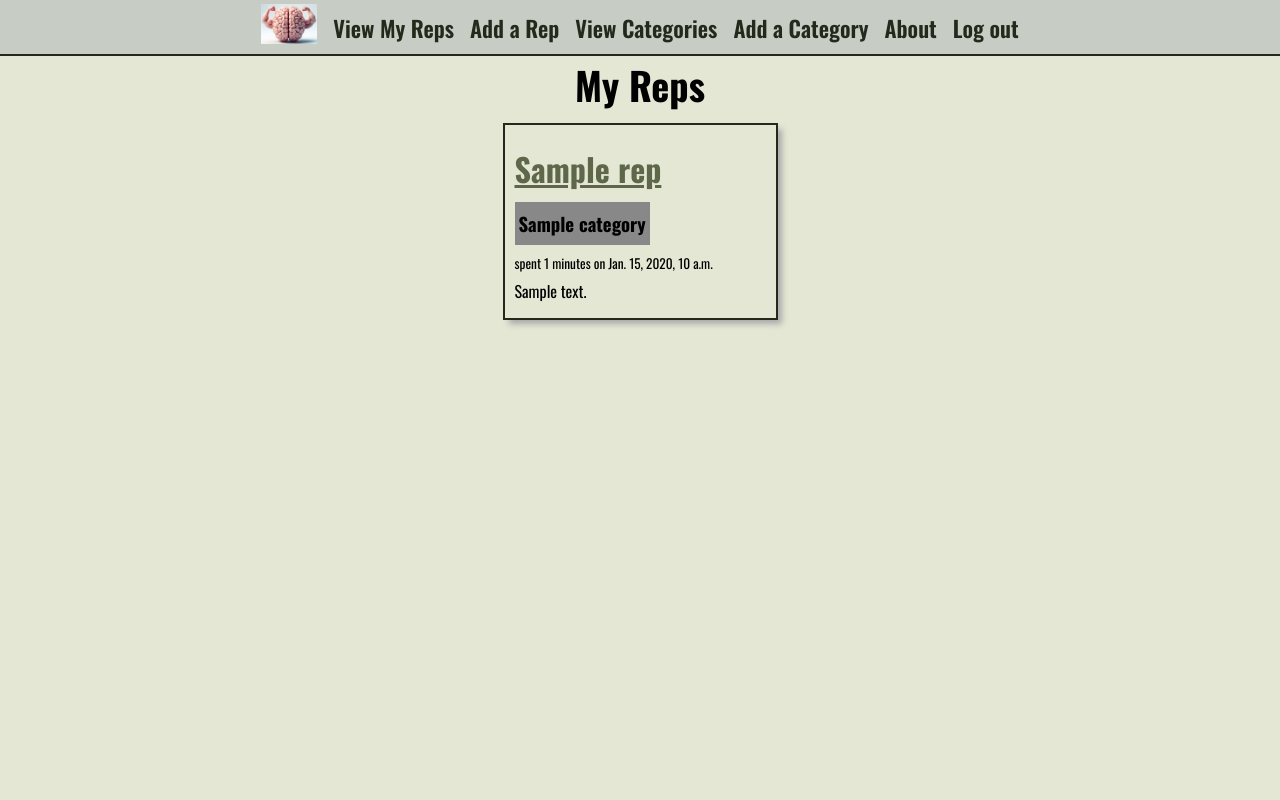
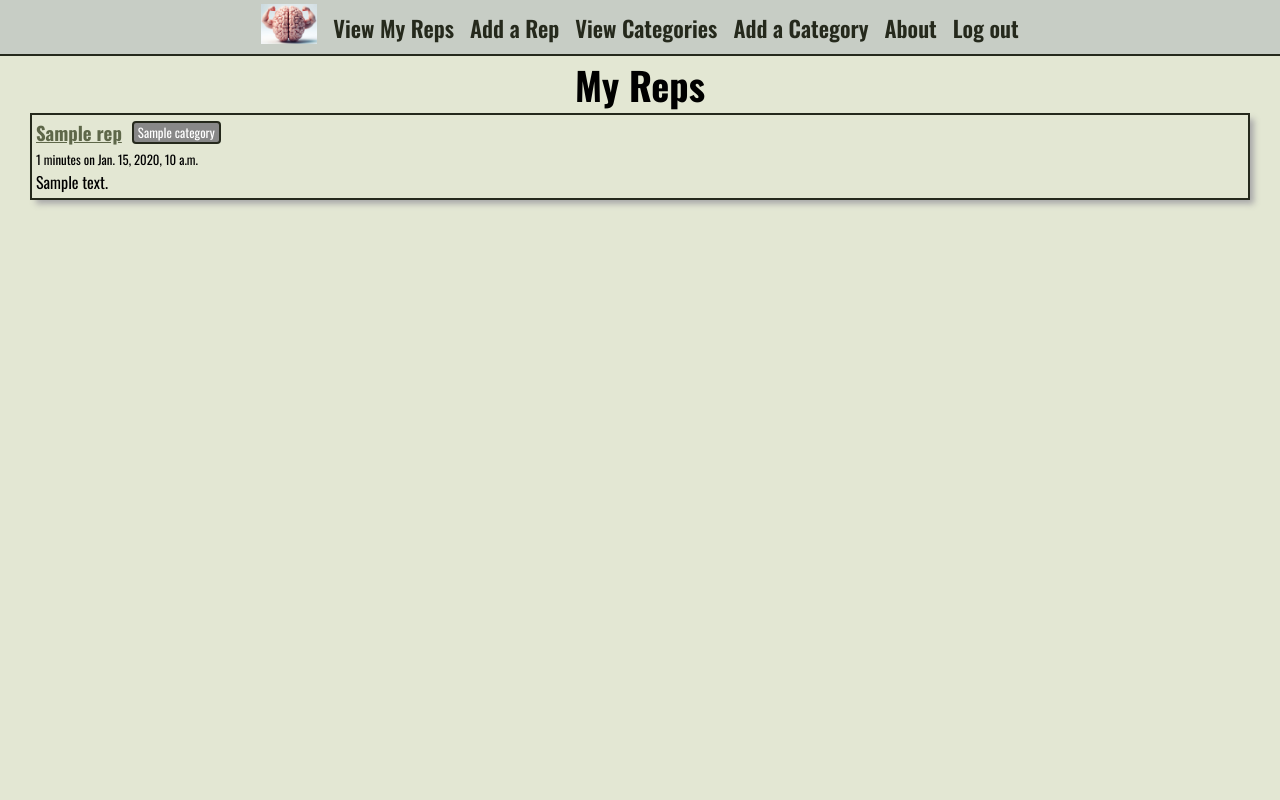
Before and after one commit to rbozek/reps, a Django app: page /reps/ in a window 1280 px wide. Run offline with Django 4.2, Linux system fonts and the light colour scheme; a user stored in the database is signed in; tables that the repository leaves empty hold one stand-in row (values such as "Sample post").

Commit message:
more css update. removed temp image text from page titles. major update to rep index template & css.

```diff
--- a/main_app/static/css/base.css
+++ b/main_app/static/css/base.css
@@ -56,7 +56,8 @@ body {
   --font-xl: 2rem;
   --font-l: 1.4rem;
   --font-reg: 1rem;
-  --font-sm: .8rem;
+  --font-s: .8rem;
+  --font-xs: .6rem;
 
   --card-box-shadow: 5px 5px 6px -1px #AAA;
   --card-border-radius: 6px;
@@ -127,15 +128,23 @@ h2 {
   font-size: var(--font-xl);
 }
 
+h2 {
+  font-size: var(--font-l);
+}
+
 h1, h2, h3, h4 {
-  margin: 4px 0px;
+  margin: 0px;
   padding: 0px;
 }
 
 p{
   font-size: var(--font-reg);
-  margin: 4px 0px;
+  margin: 0px;
   padding: 0px;
+}
+
+small{
+  font-size: var(--font-s);
 }
 
 /* moved logo image to LI in nav */
--- a/main_app/static/css/reps/rep-index.css
+++ b/main_app/static/css/reps/rep-index.css
@@ -1,43 +1,42 @@
 .card-container {
-  padding: 0 30px;
-  display: flex;
-  justify-content: center;
-  flex-wrap: wrap;
+  padding: 0 20px;
+  /* display: flex; */
+  /* justify-content: center; */
+  /* flex-wrap: wrap; */
+  /* margin-bottom: 20px; */
+  width: 100%;
 }
 
 .card {
-  width: 275px;
-  margin: 10px;
+  /* margin: 8px; */
   border: var(--borders);
   box-shadow: var(--card-box-shadow);
+  margin-bottom: 0px;
 }
 
 .card-content {
-  padding: 10px;
+  padding: 4px;
   width: 100%;
 }
 
+.title-and-label-container{
+  display: flex;
+  align-items: center;
+}
+
 .category-label{
+  margin-left: 10px;
   display: inline-block;
-  padding: 4px;
+  padding: 0px 4px;
+  color: #FFFFFF;
+  border: var(--borders);
+  border-radius: 4px;
+}
+.category-label p{
+  font-size: var(--font-s)
 }
 
 .usr-img {
   width: 100%;
   border-radius: var(--card-border-radius);
 }
-
-.card > a {
-  text-decoration: none;
-  color: var(--text-color);
-}
-
-.card h2 {
-  margin: 10px 0;
-  font-size: var(--font-xl);
-}
-
-.card p {
-  margin: 5px 0;
-  font-size: var(--font-reg);
-}
--- a/main_app/templates/main_app/category_confirm_delete.html
+++ b/main_app/templates/main_app/category_confirm_delete.html
@@ -6,7 +6,7 @@
 <div class="page-header">
   <h1>Delete Category?</h1>
   {% comment %} <img src="{% static 'images/nerd-cat.svg' %}" alt="A cat using a computer"/> {% endcomment %}
-  <h2>delete category image</h2>
+  {% comment %} <h2>delete category image</h2> {% endcomment %}
 </div>
 <h2>Are you sure you want to delete {{ object.name }}?</h2>
 
--- a/main_app/templates/main_app/category_form.html
+++ b/main_app/templates/main_app/category_form.html
@@ -13,7 +13,7 @@
     <h1>Add a Category</h1>
   {% endif %}
   {% comment %} <img src="{% static 'images/nerd-cat.svg' %}" alt="A cat using a computer"/> {% endcomment %}
-  <h2>Add Category Image here</h2>
+  {% comment %} <h2>Add Category Image here</h2> {% endcomment %}
 </div>
 <form action="" method="post" class="form-container" autocomplete="off">
   {% csrf_token %}
--- a/main_app/templates/main_app/category_list.html
+++ b/main_app/templates/main_app/category_list.html
@@ -13,7 +13,7 @@
 
 <section class="page-header">
   <h1>All Categories</h1>
-  <h2>View Categories image</h2>
+  {% comment %} <h2>View Categories image</h2> {% endcomment %}
   {% comment %} <img src="{% static 'images/string.svg' %}" alt="A ball of string" /> {% endcomment %}
 </section>
 
--- a/main_app/templates/main_app/rep_confirm_delete.html
+++ b/main_app/templates/main_app/rep_confirm_delete.html
@@ -5,7 +5,7 @@
 
 <div class="page-header">
   <h1>Delete Rep?</h1>
-  <h2>Delete image here</h2>
+  {% comment %} <h2>Delete image here</h2> {% endcomment %}
   {% comment %} <img
     src="{% static 'images/flexarm-med.png' %}"
     alt="Future Reps logo"
--- a/main_app/templates/main_app/rep_form.html
+++ b/main_app/templates/main_app/rep_form.html
@@ -13,7 +13,7 @@
   {% else %}
     <h1>Add a Rep</h1>
   {% endif %}
-  <h2>Rep image here</h2>
+  {% comment %} <h2>Rep image here</h2> {% endcomment %}
   {% comment %} <img
     src="{% static 'images/flexarm-med.png' %}"
     alt="Future Reps logo"
--- a/main_app/templates/reps/detail.html
+++ b/main_app/templates/reps/detail.html
@@ -13,7 +13,7 @@
 
 <section class="rep-container">
   <div class="rep-img">
-    <h2>Detail image here</h2>
+    {% comment %} <h2>Detail image here</h2> {% endcomment %}
     {% comment %} <img
       src="{% static 'images/flexarm-sm.png' %}"
       alt="the same arm"
--- a/main_app/templates/reps/index.html
+++ b/main_app/templates/reps/index.html
@@ -22,30 +22,37 @@
 
     <div class="card">
 
-
         <div class="card-content">
 
           {% comment %} <div class="card-img-container"> {% endcomment %}
           {% comment %} </div> {% endcomment %}
-          <a href="{% url 'rep-detail' rep.id %}">
-            <h2 class="card-title">{{ rep.name }}</h2>
-          </a>
+          <div class="title-and-label-container">
+            <a href="{% url 'rep-detail' rep.id %}">
+              <h3>{{ rep.name }}</h3>
+            </a>
 
-          {% for category in rep.categories.all %}
-
-          <div class="category-label" style="background-color: {{ category.color }}">
-          <h3>{{ category.name }}</h3>
+            {% for category in rep.categories.all %}
+              <div
+                class="category-label"
+                style="
+                  background-color: {{ category.color }};
+                  {% comment %} border: 2px solid {{ category.color }}; {% endcomment %}
+                  {% comment %} color: {{ category.color }} {% endcomment %}
+                "
+              >
+                <p>{{ category.name }}</p>
+              </div>
+            {% endfor %}
           </div>
 
-          {% endfor %}
 
-          <p><small>spent {{ rep.time_spent }} minutes on {{ rep.rep_date_time }}</small></p>
+          <p><small>{{ rep.time_spent }} minutes on {{ rep.rep_date_time }}</small></p>
           <p>{{ rep.description }} </p>
 
         </div>
 
     </div>
-
+    <br>
   {% endfor %}
 </section>
 
```
